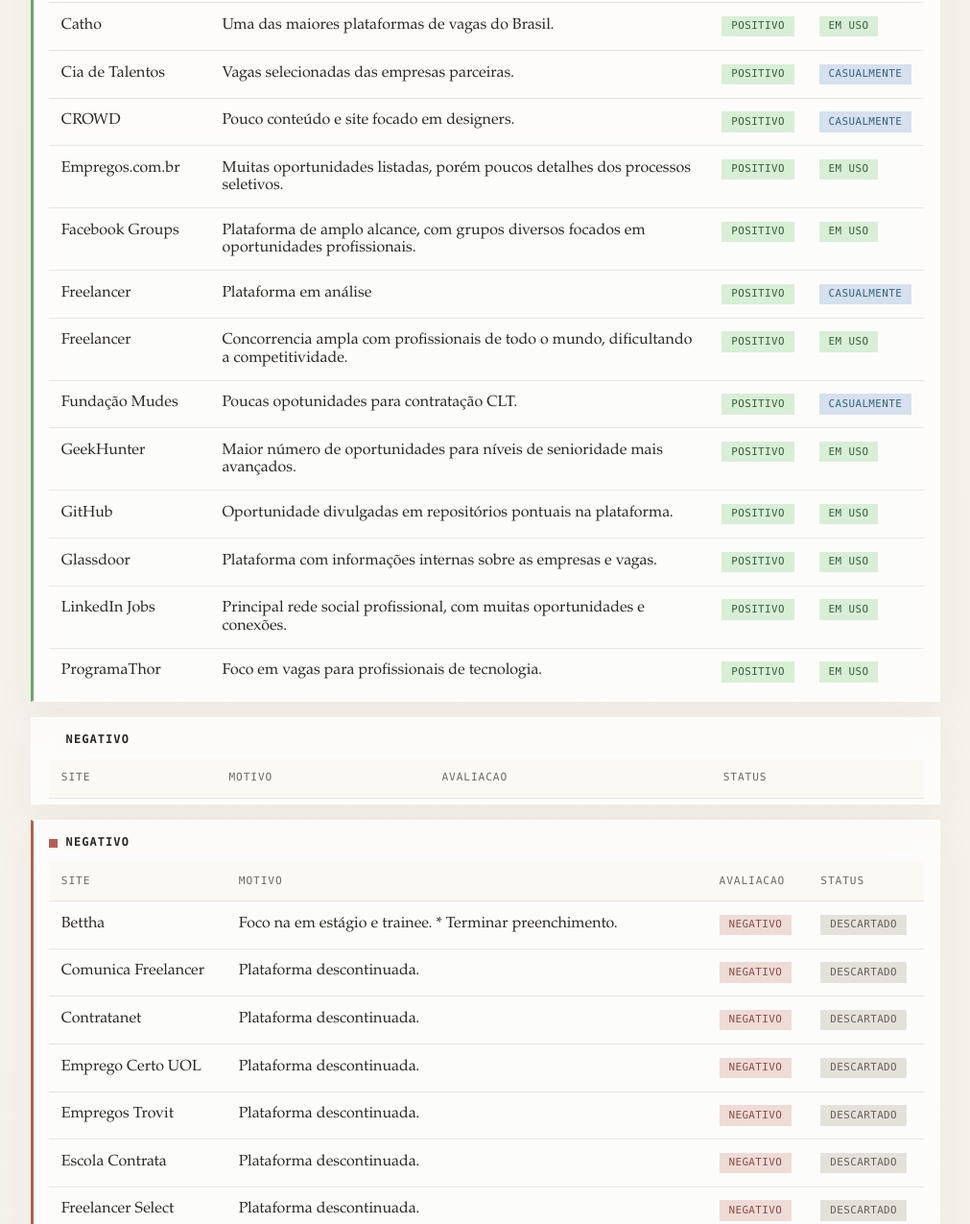
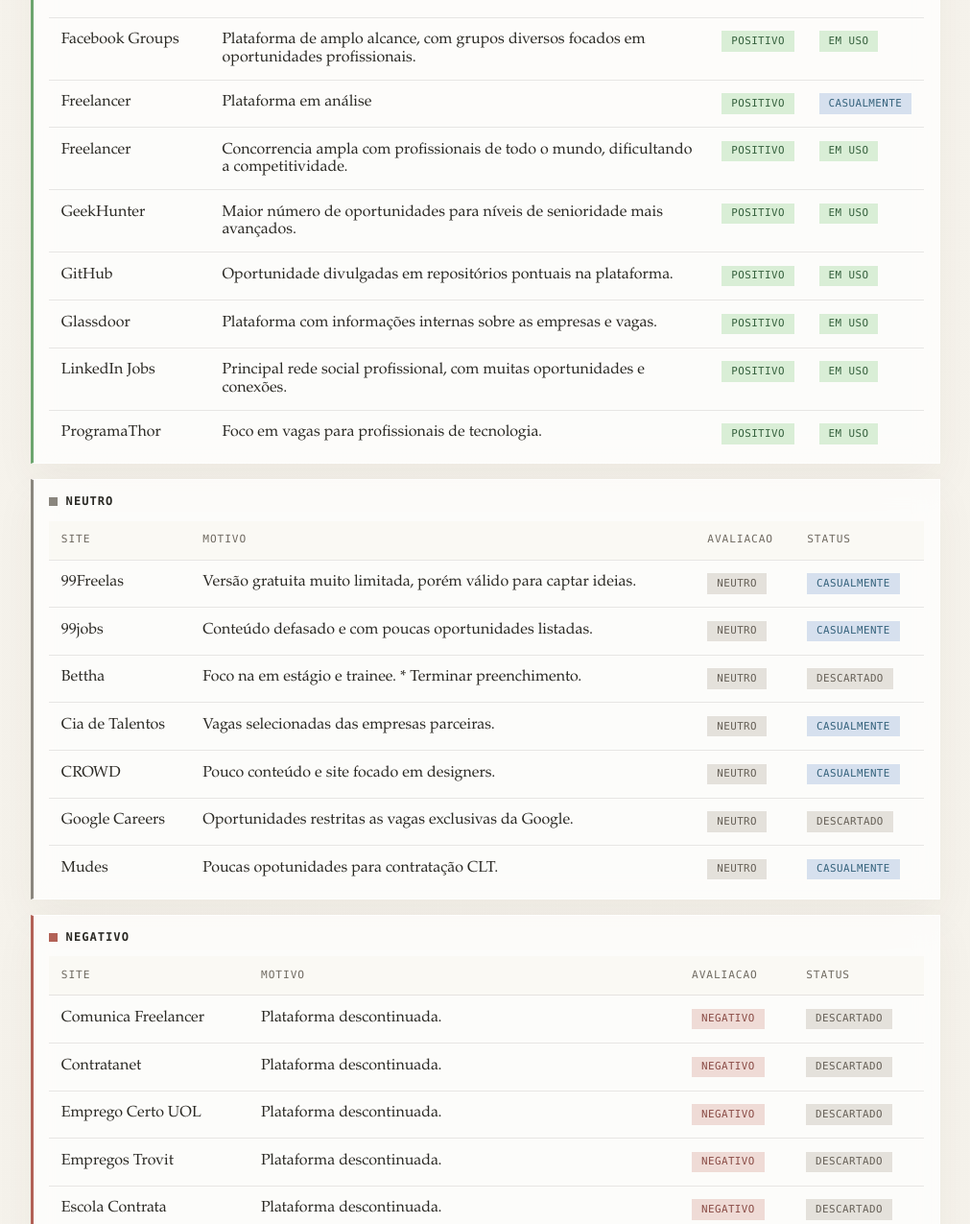
Before and after one commit to euchico/projeto-sisifo, a plain HTML site: page Sisifo/index.html in a window 1280 px wide. Shown: the part 2332-3607 px from the top of the page at 96% size, without its empty margins (134-1145 px from the left). Drawn offline with Linux system fonts and the light colour scheme.

Commit message:
feat: Adição da classificação Neutra de sites.

```diff
--- a/Sisifo/data/sources.json
+++ b/Sisifo/data/sources.json
@@ -1,10 +1,11 @@
 [
-    {
+  {
     "id": "99freelas",
     "name": "99Freelas",
     "category": "eventual",
     "description": "Plataforma de freelancers para público brasileiro em geral.",
     "motivation": "Versão gratuita muito limitada, porém válido para captar ideias.",
+    "classification": "neutral",
     "status": "casual",
     "url": "https://www.99freelas.com.br/",
     "order": 1
@@ -15,6 +16,7 @@
     "category": "eventual",
     "description": "Plataforma de vagas de emprego a partir da listagem de empresas registradas.",
     "motivation": "Conteúdo defasado e com poucas oportunidades listadas.",
+    "classification": "neutral",
     "status": "casual",
     "url": "http://99jobs.com",
     "order": 2
@@ -24,6 +26,7 @@
     "name": "Bettha",
     "description": "Plataforma de estágio e trainee, conectandojovens talentos às melhores oportunidades.",
     "motivation": "Foco na em estágio e trainee. * Terminar preenchimento.",
+    "classification": "neutral",
     "status": "descartado",
     "url": "https://www.bettha.com",
     "order": 3
@@ -34,6 +37,7 @@
     "category": "noticias",
     "description": "Blog do jornalista Edimilson Ávila, com notícias de vaga de emprego e curso no Rio de Janeiro.",
     "motivation": "Informações 'regionais' atualizadas semanalmente.",
+    "classification": "positive",
     "status": "em-uso",
     "url": "https://g1.globo.com/rj/rio-de-janeiro/blog/edimilson-avila/",
     "order": 4
@@ -44,6 +48,7 @@
     "category": "candidatura",
     "description": "Uma das principais plataforma de vagas de emprego no Brasil.",
     "motivation": "Uma das maiores plataformas de vagas do Brasil.",
+    "classification": "positive",
     "status": "em-uso",
     "url": "https://www.catho.com.br/",
     "order": 5
@@ -54,6 +59,7 @@
     "category": "eventual",
     "description": "Plataforma de oportunidades de vagas de estágio e trainee",
     "motivation": "Vagas selecionadas das empresas parceiras.",
+    "classification": "neutral",
     "status": "casual",
     "url": "https://comunicafreelancer.com.br",
     "order": 6
@@ -63,6 +69,7 @@
     "name": "Comunica Freelancer",
     "description": "Plataforma de freelancer.",
     "motivation": "Plataforma descontinuada.",
+    "classification": "negative",
     "status": "descartado",
     "url": "https://comunicafreelancer.com.br",
     "order": 7
@@ -72,6 +79,7 @@
     "name": "Contratanet",
     "description": "Plataforma de vagas de emprego.",
     "motivation": "Plataforma descontinuada.",
+    "classification": "negative",
     "status": "descartado",
     "url": "http://contratanet.com.br",
     "order": 8
@@ -82,6 +90,7 @@
     "category": "eventual",
     "description": "Plataforma de matching de oportunidades e profissionais.",
     "motivation": "Pouco conteúdo e site focado em designers.",
+    "classification": "neutral",
     "status": "casual",
     "url": "http://crowd.br.com",
     "order": 9
@@ -91,6 +100,7 @@
     "name": "Emprego Certo UOL",
     "description": "Plataforma de vagas de emprego.",
     "motivation": "Plataforma descontinuada.",
+    "classification": "negative",
     "status": "descartado",
     "url": "http://emprego.uol.com.br",
     "order": 10
@@ -101,6 +111,7 @@
     "category": "candidatura",
     "description": "Está entre os principais portais de empregos e carreiras do Brasil.",
     "motivation": "Muitas oportunidades listadas, porém poucos detalhes dos processos seletivos.",
+    "classification": "positive",
     "status": "em-uso",
     "url": "http://empregos.com.br",
     "order": 11
@@ -110,6 +121,7 @@
     "name": "Empregos Trovit",
     "description": "Plataforma de vagas de emprego.",
     "motivation": "Plataforma descontinuada.",
+    "classification": "negative",
     "status": "descartado",
     "url": "https://empregos.trovit.com.br",
     "order": 12
@@ -119,6 +131,7 @@
     "name": "Escola Contrata",
     "description": "Portal focado no encontro entre os profissionais de educação e as instituições de ensino.",
     "motivation": "Plataforma descontinuada.",
+    "classification": "negative",
     "status": "descartado",
     "url": "http://escolacontrata.com.br",
     "order": 13
@@ -129,6 +142,7 @@
     "category": "social",
     "description": "Grupos do Facebook com oportunidades de trabalho e networking.",
     "motivation": "Plataforma de amplo alcance, com grupos diversos focados em oportunidades profissionais.",
+    "classification": "positive",
     "status": "em-uso",
     "url": "http://www.facebook.com/groups",
     "order": 14
@@ -139,6 +153,7 @@
     "category": "eventual",
     "description": "Plataforma de freelancers para fins profissionais diversos.",
     "motivation": "Plataforma em análise",
+    "classification": "positive",
     "status": "casual",
     "url": "http://freelancer.com.br",
     "order": 15
@@ -149,6 +164,7 @@
     "category": "freelance",
     "description": "Plataforma global de realização de trabalhos freelancers em diversas áreas.",
     "motivation": "Concorrencia ampla com profissionais de todo o mundo, dificultando a competitividade.",
+    "classification": "positive",
     "status": "em-uso",
     "url": "http://br.freelancer.com",
     "order": 16
@@ -158,6 +174,7 @@
     "name": "Freelancer Select",
     "description": "Plataforma de freelancer.",
     "motivation": "Plataforma descontinuada.",
+    "classification": "negative",
     "status": "descartado",
     "url": "http://freelancerselect.com.br",
     "order": 17
@@ -168,6 +185,7 @@
     "category": "candidatura",
     "description": "Portal para recrutamento de profissionais de tecnologia.",
     "motivation": "Maior número de oportunidades para níveis de senioridade mais avançados.",
+    "classification": "positive",
     "status": "em-uso",
     "url": "http://geekhunter.com.br",
     "order": 18
@@ -176,7 +194,8 @@
     "id": "getninjas",
     "name": "GetNinjas",
     "description": "Plataforma global de recrutamento que conecta candidatos a oportunidades e informações de mercado.",
-    "motivation": "Plataforma com informações internas sobre as empresas e vagas.",
+    "motivation": "Necessidade de gastar para ter acesso aos projetos.",
+    "classification": "negative",
     "status": "descartado",
     "url": "http://getninjas.com.br",
     "order": 19
@@ -187,6 +206,7 @@
     "category": "social",
     "description": "Rede social de desenvolvedores, com oportunidades de trabalho e networking.",
     "motivation": "Oportunidade divulgadas em repositórios pontuais na plataforma.",
+    "classification": "positive",
     "status": "em-uso",
     "url": "http://github.com",
     "order": 20
@@ -197,6 +217,7 @@
     "category": "candidatura",
     "description": "Plataforma global de recrutamento que conecta candidatos a oportunidades e informações de mercado.",
     "motivation": "Plataforma com informações internas sobre as empresas e vagas.",
+    "classification": "positive",
     "status": "em-uso",
     "url": "https://www.glassdoor.com.br",
     "order": 21
@@ -206,6 +227,7 @@
     "name": "Google Careers",
     "description": "Plataforma de oportunidades de emprego da Google.",
     "motivation": "Oportunidades restritas as vagas exclusivas da Google.",
+    "classification": "neutral",
     "status": "descartado",
     "url": "https://careers.google.com/",
     "order": 22
@@ -216,16 +238,18 @@
     "category": "social",
     "description": "Rede social profissional para networking e oportunidades de trabalho.",
     "motivation": "Principal rede social profissional, com muitas oportunidades e conexões.",
+    "classification": "positive",
     "status": "em-uso",
     "url": "http://br.linkedin.com/jobs",
     "order": 23
   },
   {
     "id": "mudes",
-    "name": "Fundação Mudes",
+    "name": "Mudes",
     "category": "eventual",
     "description": "Uma organização sem fins lucrativos de capacitação e inclusão profissional.",
     "motivation": "Poucas opotunidades para contratação CLT.",
+    "classification": "neutral",
     "status": "casual",
     "url": "http://mudes.org.br",
     "order": 24
@@ -235,6 +259,7 @@
     "name": "Procurando Emprego",
     "description": "Plataforma de busca de emprego.",
     "motivation": "Plataforma descontinuada.",
+    "classification": "negative",
     "status": "descartado",
     "url": "http://www.procurandoemprego.net",
     "order": 25
@@ -245,6 +270,7 @@
     "category": "candidatura",
     "description": "Plataforma de oportunidades de emprego para profissionais de tecnologia.",
     "motivation": "Foco em vagas para profissionais de tecnologia.",
+    "classification": "positive",
     "status": "em-uso",
     "url": "https://www.programathor.com.br",
     "order": 26
--- a/Sisifo/index.html
+++ b/Sisifo/index.html
@@ -79,8 +79,9 @@
               <p class="filter-group__label">Classificacao</p>
               <div class="filter-pills" role="tablist" aria-label="Filtrar por classificacao">
                 <button type="button" class="filter-pill is-active" data-filter-type="classification" data-filter-value="todas">Todas</button>
-                <button type="button" class="filter-pill" data-filter-type="classification" data-filter-value="positivo">Positivo</button>
-                <button type="button" class="filter-pill" data-filter-type="classification" data-filter-value="negativo">Negativo</button>
+                <button type="button" class="filter-pill" data-filter-type="classification" data-filter-value="positive">Positivo</button>
+                <button type="button" class="filter-pill" data-filter-type="classification" data-filter-value="neutral">Neutro</button>
+                <button type="button" class="filter-pill" data-filter-type="classification" data-filter-value="negative">Negativo</button>
               </div>
             </div>
 
--- a/Sisifo/src/script/app.js
+++ b/Sisifo/src/script/app.js
@@ -14,6 +14,13 @@ const statusLabels = {
   "aguardando": "Andamento",
   "em-analise": "Para analise",
   "descartado": "Descartado",
+};
+
+// Rotulos apresentados no badge de classificacao
+const classificationLabels = {
+  positive: "Positivo",
+  neutral: "Neutro",
+  negative: "Negativo",
 };
 
 // Referencias dos elementos principais do DOM
@@ -70,6 +77,7 @@ function normalizeSources(sources) {
     motivation: item.motivation || "",
     status: item.status || "aguardando",
     url: item.url || "#",
+    classification: normalizeClassification(item.classification),
     order: Number.isFinite(item.order) ? item.order : 999,
   }));
 }
@@ -94,6 +102,19 @@ function normalizeSelectedGroups(groups) {
 function normalizeCategory(value) {
   const normalized = String(value || "").trim();
   return normalized === "<REMOVER>" ? "" : normalized;
+}
+
+// Normaliza classificacao para os tipos aceitos no JSON
+function normalizeClassification(value) {
+  const normalized = String(value || "").trim().toLowerCase();
+  const legacyValues = {
+    positivo: "positive",
+    neutro: "neutral",
+    negativo: "negative",
+  };
+  const classification = legacyValues[normalized] || normalized;
+
+  return classificationLabels[classification] ? classification : "negative";
 }
 
 // Liga interacoes de filtro e busca
@@ -185,19 +206,19 @@ function getSelectedSourcesByGroup(categoryKey) {
     .sort((a, b) => a.order - b.order || a.name.localeCompare(b.name, "pt-BR"));
 }
 
-// Renderiza os blocos de classificacao positiva e negativa
+// Renderiza os blocos de classificacao positiva, neutra e negativa
 function renderRatings() {
   const groupedRatings = {
-    positivo: state.sources.filter((item) => getSourceClassification(item) === "positivo"),
-    neutro: state.sources.filter((item) => getSourceClassification(item) === "neutro"),
-    negativo: state.sources.filter((item) => getSourceClassification(item) === "negativo"),
+    positive: state.sources.filter((item) => getSourceClassification(item) === "positive"),
+    neutral: state.sources.filter((item) => getSourceClassification(item) === "neutral"),
+    negative: state.sources.filter((item) => getSourceClassification(item) === "negative"),
   };
 
   ratingsGrid.innerHTML = Object.entries(groupedRatings)
     .map(([classification, items]) => {
-      const title = classification === "positivo" ? "Positivo" : "Negativo";
+      const title = classificationLabels[classification];
       const rows = items
-        .sort((a, b) => a.name.localeCompare(b.name, "pt-BR"))
+        .sort((a, b) => sortRatingItems(a, b, classification))
         .map(
           (item) => `
             <tr>
@@ -233,6 +254,15 @@ function renderRatings() {
       `;
     })
     .join("");
+}
+
+// Mantem neutros em ordem manual e demais classificacoes em ordem alfabetica
+function sortRatingItems(a, b, classification) {
+  if (classification === "neutral") {
+    return a.order - b.order || a.name.localeCompare(b.name, "pt-BR");
+  }
+
+  return a.name.localeCompare(b.name, "pt-BR");
 }
 
 // Renderiza a lista completa de fontes com filtros ativos
@@ -291,10 +321,10 @@ function createStatusBadge(status) {
   return `<span class="status-badge" data-status="${escapeHtml(status)}">${escapeHtml(label)}</span>`;
 }
 
-// Gera badge de classificacao positivo/negativo
+// Gera badge de classificacao positivo/neutro/negativo
 function createClassificationBadge(source) {
   const classification = getSourceClassification(source);
-  const label = classification === "positivo" ? "Positivo" : "Negativo";
+  const label = classificationLabels[classification];
   return `<span class="classification-badge" data-classification="${classification}">${label}</span>`;
 }
 
@@ -303,9 +333,9 @@ function isSourceSelected(source) {
   return source.category !== "";
 }
 
-// Classificacao e derivada da presenca de categoria
+// Classificacao e definida explicitamente no JSON
 function getSourceClassification(source) {
-  return isSourceSelected(source) ? "positivo" : "negativo";
+  return source.classification;
 }
 
 // Gera link externo para a fonte
--- a/Sisifo/src/style/style.css
+++ b/Sisifo/src/style/style.css
@@ -20,6 +20,7 @@
   --status-gray: #e4e1db;
   --status-gray-text: #676158;
   --positive: #6ca56e;
+  --neutral: #8a867e;
   --negative: #b26156;
   --shadow: 0 18px 40px rgba(76, 66, 45, 0.05);
 }
@@ -310,11 +311,15 @@ input {
   border-left: 3px solid transparent;
 }
 
-.rating-card[data-classification="positivo"] {
+.rating-card[data-classification="positive"] {
   border-left-color: var(--positive);
 }
 
-.rating-card[data-classification="negativo"] {
+.rating-card[data-classification="neutral"] {
+  border-left-color: var(--neutral);
+}
+
+.rating-card[data-classification="negative"] {
   border-left-color: var(--negative);
 }
 
@@ -334,11 +339,15 @@ input {
   height: 0.55rem;
 }
 
-.rating-card[data-classification="positivo"] .rating-dot {
+.rating-card[data-classification="positive"] .rating-dot {
   background: var(--positive);
 }
 
-.rating-card[data-classification="negativo"] .rating-dot {
+.rating-card[data-classification="neutral"] .rating-dot {
+  background: var(--neutral);
+}
+
+.rating-card[data-classification="negative"] .rating-dot {
   background: var(--negative);
 }
 
@@ -462,12 +471,17 @@ input {
   color: var(--status-gray-text);
 }
 
-.classification-badge[data-classification="positivo"] {
+.classification-badge[data-classification="positive"] {
   background: var(--status-green);
   color: var(--status-green-text);
 }
 
-.classification-badge[data-classification="negativo"] {
+.classification-badge[data-classification="neutral"] {
+  background: var(--status-gray);
+  color: var(--status-gray-text);
+}
+
+.classification-badge[data-classification="negative"] {
   background: var(--status-red);
   color: var(--status-red-text);
 }
```
Also changed, not shown: Sisifo/data/selected-groups.json (+5 -5 lines).
